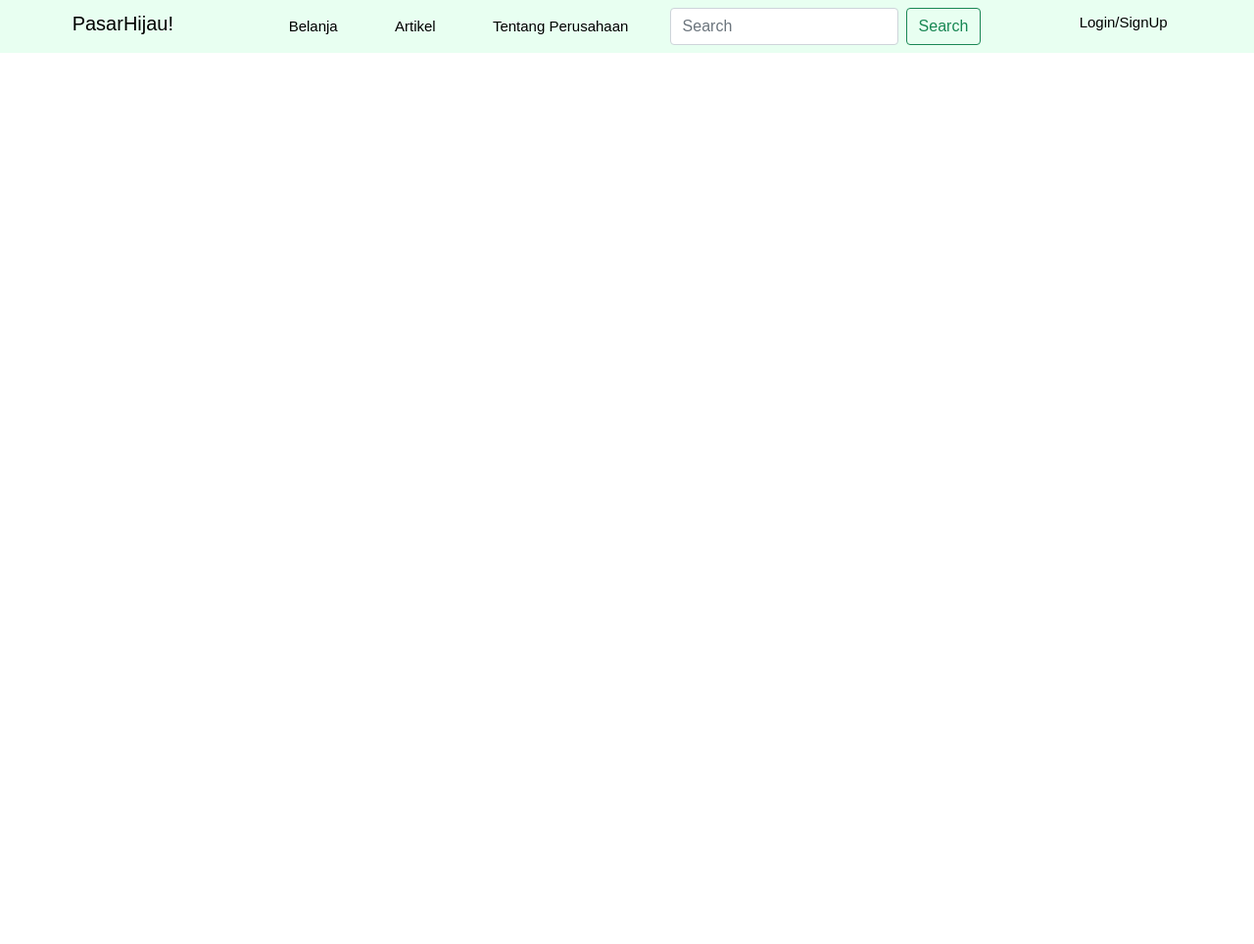
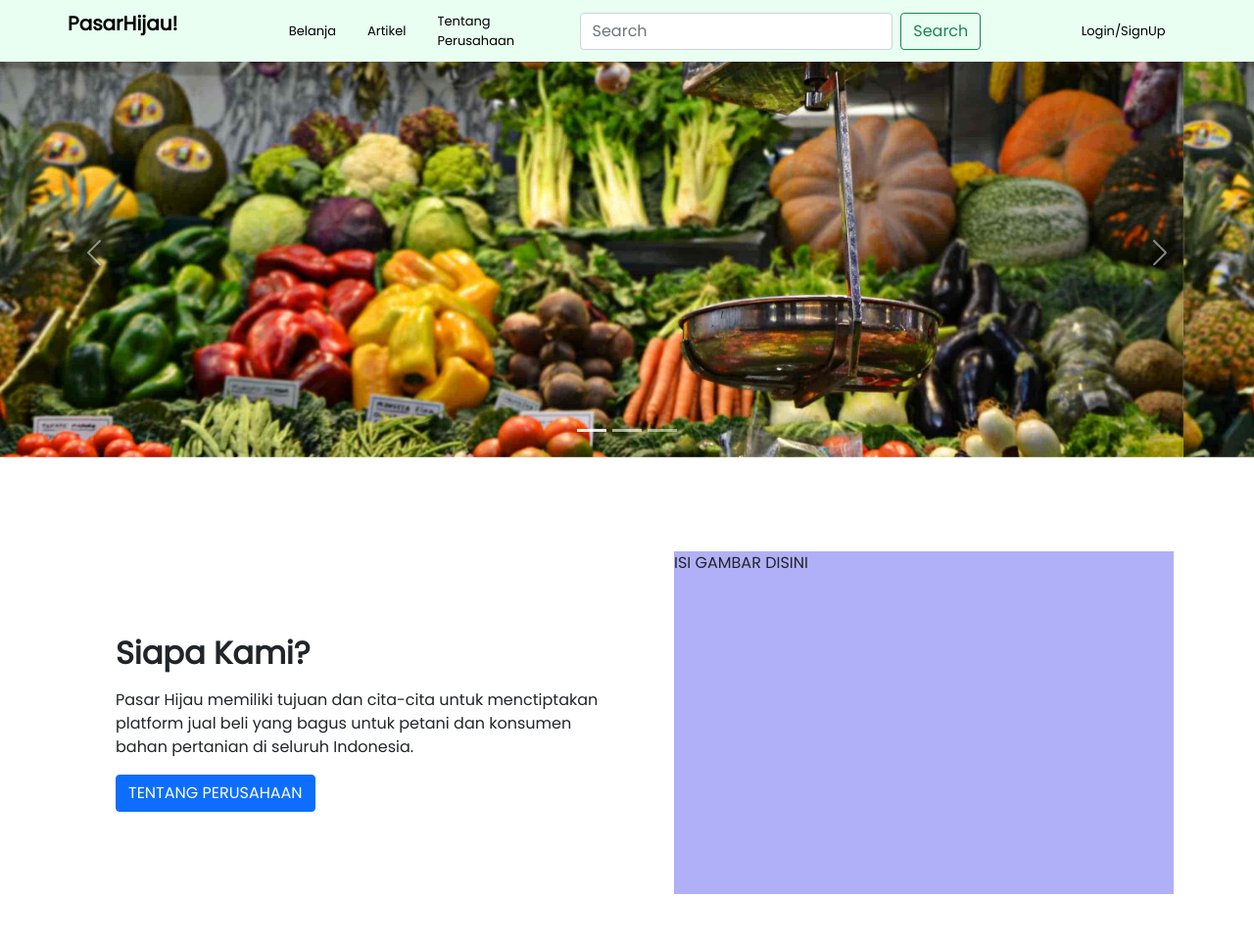
Before and after one commit to fatahprakoso/imk-pa, a plain HTML site: page HTML/home.html in a window 1280 px wide. Shown: the top 964 px of the page at 98% size. Drawn offline with nearby package versions, Linux system fonts and the light colour scheme.

Commit message:
update home page

```diff
--- a/CSS/index.css
+++ b/CSS/index.css
@@ -1,4 +1,12 @@
+@import url("https://fonts.googleapis.com/css2?family=Poppins&display=swap");
+
 body {
   font-family: poppins, sans-serif;
-  height: 5000px;
+  /* height: 5000px; */
 }
+
+h1,
+h2,
+h3 {
+  font-weight: bolder;
+}
--- a/CSS/navbar.css
+++ b/CSS/navbar.css
@@ -1,11 +1,15 @@
 .ph-nav-color {
   background-color: #e8fff1;
-}
-
-.ph-nav-text-size {
-  font-size: 15px;
 }
 
 .ph-nav-text {
   color: black;
 }
+
+.ph-nav-text-size {
+  font-size: 13px;
+}
+
+.ph-nav-main-text {
+  font-weight: bolder;
+}
--- a/HTML/home.html
+++ b/HTML/home.html
@@ -32,7 +32,9 @@
         <div class="row">
           <div class="col">
             <div class="d-flex align-items-center justify-content-center">
-              <a class="navbar-brand nav-main-text ph-nav-text" href="#"
+              <a
+                class="navbar-brand ph-nav-main-text ph-nav-text my-auto"
+                href="#"
                 >PasarHijau!</a
               >
             </div>
@@ -61,19 +63,188 @@
               </form>
             </div>
           </div>
-          <div class="col">
-            <div class="d-flex align-items-center justify-content-center">
-              <a
-                class="navbar-text text-center ph-nav-text-size ph-nav-text"
-                style="text-decoration: none"
-                href="#"
-                >Login/SignUp</a
-              >
-            </div>
+          <div class="col d-flex justify-content-center">
+            <a
+              class="
+                navbar-text
+                text-center
+                ph-nav-text-size ph-nav-text
+                my-auto
+              "
+              style="text-decoration: none"
+              href="#"
+              >Login/SignUp</a
+            >
           </div>
         </div>
       </div>
     </nav>
-    <!-- || -->
+    <!--  -->
+
+    <!-- Main -->
+    <main>
+      <!-- Jumbotron -->
+      <!-- <div class="jumbotron mt-5">
+        <img
+          src="../res/HOME/jumbotron.jpg"
+          class="img-fluid"
+          alt="jumbotron"
+        />
+      </div> -->
+
+      <div
+        id="carouselExampleIndicators"
+        class="carousel slide mt-5"
+        data-bs-ride="carousel"
+      >
+        <div class="carousel-indicators">
+          <button
+            type="button"
+            data-bs-target="#carouselExampleIndicators"
+            data-bs-slide-to="0"
+            class="active"
+            aria-current="true"
+            aria-label="Slide 1"
+          ></button>
+          <button
+            type="button"
+            data-bs-target="#carouselExampleIndicators"
+            data-bs-slide-to="1"
+            aria-label="Slide 2"
+          ></button>
+          <button
+            type="button"
+            data-bs-target="#carouselExampleIndicators"
+            data-bs-slide-to="2"
+            aria-label="Slide 3"
+          ></button>
+        </div>
+        <div class="carousel-inner">
+          <div class="carousel-item active">
+            <img
+              src="../res/HOME/jumbotron.jpg"
+              class="d-block w-100"
+              alt="null"
+            />
+          </div>
+          <div class="carousel-item">
+            <img
+              src="../res/HOME/jumbotron.jpg"
+              class="d-block w-100"
+              alt="null"
+            />
+          </div>
+          <div class="carousel-item">
+            <img
+              src="../res/HOME/jumbotron.jpg"
+              class="d-block w-100"
+              alt="null"
+            />
+          </div>
+        </div>
+        <button
+          class="carousel-control-prev"
+          type="button"
+          data-bs-target="#carouselExampleIndicators"
+          data-bs-slide="prev"
+        >
+          <span class="carousel-control-prev-icon" aria-hidden="true"></span>
+          <span class="visually-hidden">Previous</span>
+        </button>
+        <button
+          class="carousel-control-next"
+          type="button"
+          data-bs-target="#carouselExampleIndicators"
+          data-bs-slide="next"
+        >
+          <span class="carousel-control-next-icon" aria-hidden="true"></span>
+          <span class="visually-hidden">Next</span>
+        </button>
+      </div>
+
+      <!--  -->
+
+      <!-- About Us -->
+      <section class="container mt-5">
+        <div class="row">
+          <div class="col d-flex flex-column justify-content-center p-5">
+            <h2 class="h2-home mt-2 mb-2">Siapa Kami?</h2>
+            <p class="mt-2 mb-2">
+              Pasar Hijau memiliki tujuan dan cita-cita untuk menctiptakan
+              platform jual beli yang bagus untuk petani dan konsumen bahan
+              pertanian di seluruh Indonesia.
+            </p>
+            <a
+              href="https://www.youtube.com/watch?v=dQw4w9WgXcQ"
+              class="btn btn-primary align-self-start mt-2 mb-2"
+              >TENTANG PERUSAHAAN</a
+            >
+          </div>
+          <div class="col">
+            <div
+              class="tes mt-5 mb-5"
+              style="height: 350px; background-color: rgb(176, 176, 248)"
+            >
+              ISI GAMBAR DISINI
+            </div>
+          </div>
+        </div>
+      </section>
+      <!--  -->
+
+      <!-- Produck Example -->
+      <section class="container" style="margin-top: 100px">
+        <div class="row mt-5 mb-5">
+          <div class="d-flex flex-column align-items-center">
+            <h1>Cek Produk Kami!</h1>
+            <p>Produk buah-buahan produksi lokal yang menarik pastinya!</p>
+            <a
+              href="https://www.youtube.com/watch?v=dQw4w9WgXcQ"
+              class="btn btn-primary"
+            >
+              Lihat Lainnya</a
+            >
+          </div>
+        </div>
+
+        <div class="row mt-5">
+          <div class="d-flex justify-content-evenly">
+            <div class="card mt-5" style="width: 18rem">
+              <img src="../res/HOME/apple.png" class="card-img-top" alt="..." />
+              <div class="card-body">
+                <p class="card-text">
+                  Some quick example text to build on the card title and make up
+                  the bulk of the card's content.
+                </p>
+              </div>
+            </div>
+            <div class="card" style="width: 18rem">
+              <img
+                src="../res/HOME/banana.png"
+                class="card-img-top"
+                alt="..."
+              />
+              <div class="card-body">
+                <p class="card-text">
+                  Some quick example text to build on the card title and make up
+                  the bulk of the card's content.
+                </p>
+              </div>
+            </div>
+            <div class="card mt-5" style="width: 18rem">
+              <img src="../res/HOME/cerry.png" class="card-img-top" alt="..." />
+              <div class="card-body">
+                <p class="card-text">
+                  Some quick example text to build on the card title and make up
+                  the bulk of the card's content.
+                </p>
+              </div>
+            </div>
+          </div>
+        </div>
+      </section>
+      <!--  -->
+    </main>
+    <!--  -->
   </body>
 </html>
```
Also changed, not shown: CSS/home.css (added), res/HOME/apple.png (added), res/HOME/banana.png (added), res/HOME/cerry.png (added), res/HOME/jumbotron.jpg (added).
